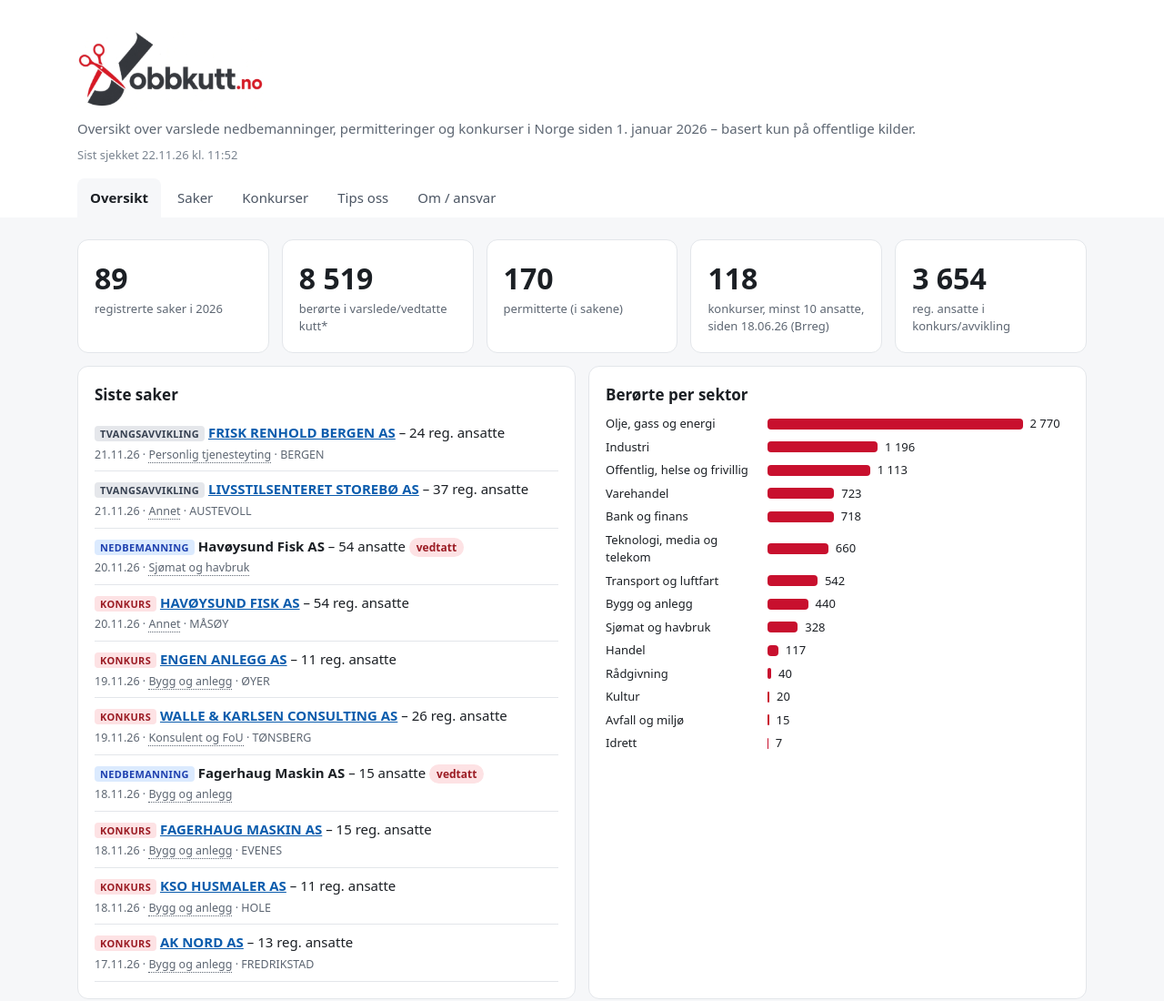
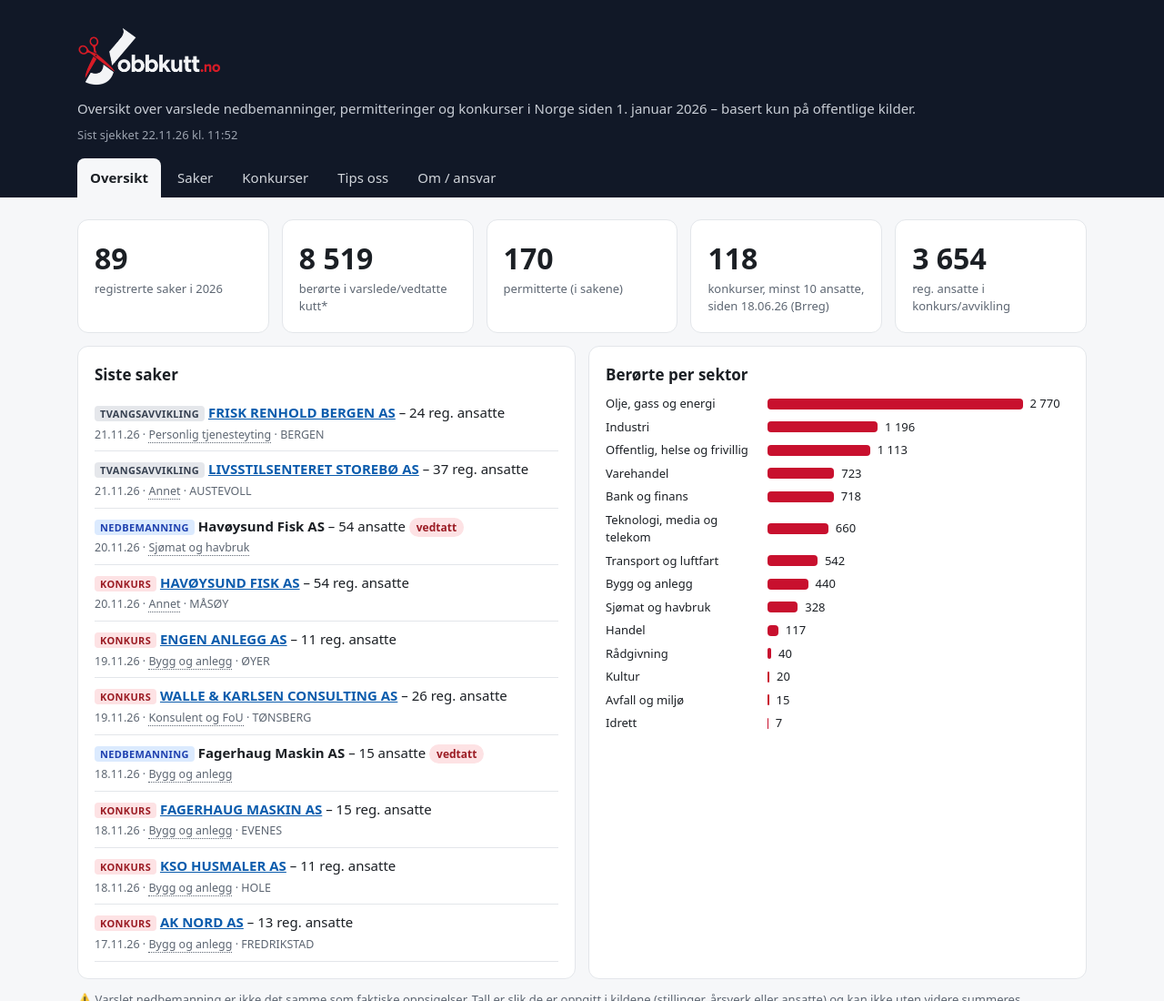
Before and after one commit to jobbkutt-dev/jobbkutt.no, a plain HTML site: page index.html in a window 1280 px wide. Shown: the top 1100 px of the page at 91% size. Drawn offline with Linux system fonts and the light colour scheme.

Commit message:
Mørk topp med logo

```diff
--- a/index.html
+++ b/index.html
@@ -20,8 +20,8 @@
 <link rel="icon" href="favicon.ico" sizes="any">
 <link rel="icon" href="favicon-32.png" type="image/png" sizes="32x32">
 <link rel="apple-touch-icon" href="apple-touch-icon.png">
-<link rel="stylesheet" href="style.css?v=20261122logo2"></head><body>
-<header><div class="wrap"><h1><a href="/" class="brand"><img src="logo.png" srcset="logo@2x.png 2x" alt="Jobbkutt.no"></a></h1><p>Oversikt over varslede nedbemanninger, permitteringer og konkurser i Norge siden 1. januar 2026 – basert kun på offentlige kilder.</p>
+<link rel="stylesheet" href="style.css?v=20261122logo4"></head><body>
+<header><div class="wrap"><h1><a href="/" class="brand"><img src="logo-dark.png" srcset="logo-dark@2x.png 2x" alt="Jobbkutt.no"></a></h1><p>Oversikt over varslede nedbemanninger, permitteringer og konkurser i Norge siden 1. januar 2026 – basert kun på offentlige kilder.</p>
 <p id="sjekket-top" class="fresh"></p>
 <nav><a href="#oversikt" data-tab="oversikt">Oversikt</a><a href="#saker" data-tab="saker">Saker</a><a href="#konkurser" data-tab="konkurser">Konkurser</a><a href="#tips" data-tab="tips">Tips oss</a><a href="#om" data-tab="om">Om / ansvar</a></nav></div></header>
 <main class="wrap">
--- a/style.css
+++ b/style.css
@@ -1,7 +1,7 @@
 :root{--bg:#f6f7f9;--fg:#1b1f24;--mut:#5d6672;--acc:#c8102e;--card:#fff;--bd:#e3e6ea}
 *{box-sizing:border-box}body{margin:0;font:15px/1.5 system-ui,-apple-system,"Segoe UI",Roboto,sans-serif;background:var(--bg);color:var(--fg)}
-.wrap{max-width:1150px;margin:0 auto;padding:0 20px}header{background:#fff;color:var(--fg);padding:32px 0 0;overflow:visible}header h1{margin:0 0 10px}header h1 a.brand{display:block;width:fit-content}header h1 a.brand img{height:88px;width:auto;display:block}header p{color:var(--mut);margin:6px 0 10px}
-nav{display:flex;gap:4px;flex-wrap:wrap}nav a{color:#4b5563;text-decoration:none;padding:10px 14px;border-radius:8px 8px 0 0}nav a:hover{color:var(--fg)}nav a.on{background:var(--bg);color:var(--fg);font-weight:600}
+.wrap{max-width:1150px;margin:0 auto;padding:0 20px}header{background:#111827;color:#fff;padding:28px 0 0;overflow:visible}header h1{margin:0 0 12px}header h1 a.brand{display:block;width:fit-content;line-height:0}header h1 a.brand img{height:68px;width:auto;display:block}header p{color:#c9ced6;margin:8px 0 10px}
+nav{display:flex;gap:4px;flex-wrap:wrap}nav a{color:#d1d5db;text-decoration:none;padding:10px 14px;border-radius:8px 8px 0 0}nav a:hover{color:#fff}nav a.on{background:var(--bg);color:var(--fg);font-weight:600}
 .tag{font-size:11px;background:var(--acc);color:#fff;padding:2px 7px;border-radius:99px;vertical-align:middle;letter-spacing:.05em}
 .tab{display:none;padding:24px 0}.tab.on{display:block}
 .cards{display:grid;grid-template-columns:repeat(auto-fit,minmax(200px,1fr));gap:14px}.card,.panel{background:var(--card);border:1px solid var(--bd);border-radius:12px;padding:18px}
@@ -16,7 +16,7 @@ form label{display:block;margin-bottom:10px}form input,form textarea{display:blo
 footer{color:var(--mut);font-size:12px;padding:20px}
 .kind{font-size:11px;text-transform:uppercase;letter-spacing:.03em;padding:1px 6px;border-radius:4px;font-weight:700;background:#e5e7eb;color:#374151}.kind.nb{background:#dbeafe;color:#1e40af}.kind.konkurs{background:#fde2e4;color:#9b1c24}
 .tab{scroll-margin-top:100vh}
-@media(max-width:700px){html,body{overflow-x:hidden}.wrap{padding:0 14px}header{padding-top:20px}header h1 a.brand img{height:56px}header p{font-size:14px}
+@media(max-width:700px){html,body{overflow-x:hidden}.wrap{padding:0 14px}header{padding-top:20px}header h1 a.brand img{height:50px}header p{font-size:14px}
 nav{flex-wrap:nowrap;overflow-x:auto;-webkit-overflow-scrolling:touch;scrollbar-width:none;margin:0 -14px;padding:0 14px}nav::-webkit-scrollbar{display:none}nav a{white-space:nowrap;padding:10px 12px;flex:0 0 auto}
 .cards{grid-template-columns:repeat(2,1fr);gap:10px}.card{padding:14px}.card .n{font-size:24px}.bar span:first-child{width:110px;flex:0 0 110px}
 #q,#bq{min-width:0;flex:1 1 100%}.filters select{flex:1 1 calc(50% - 5px);min-width:0}
@@ -26,4 +26,4 @@ table{display:block;overflow-x:auto;-webkit-overflow-scrolling:touch;font-size:1
 
 .kat{cursor:help;border-bottom:1px dotted currentColor}
 .bar[title]{cursor:help}
-header p.fresh{font-size:13px;color:#7a8490;margin:-2px 0 16px}header p.fresh:empty{display:none}#om h3{font-size:15px;margin:16px 0 6px}
+header p.fresh{font-size:13px;color:#9ca3af;margin:-2px 0 16px}header p.fresh:empty{display:none}#om h3{font-size:15px;margin:16px 0 6px}
```
Also changed, not shown: personvern.html (+2 -2 lines), logo-dark.png (added), logo-dark@2x.png (added).
